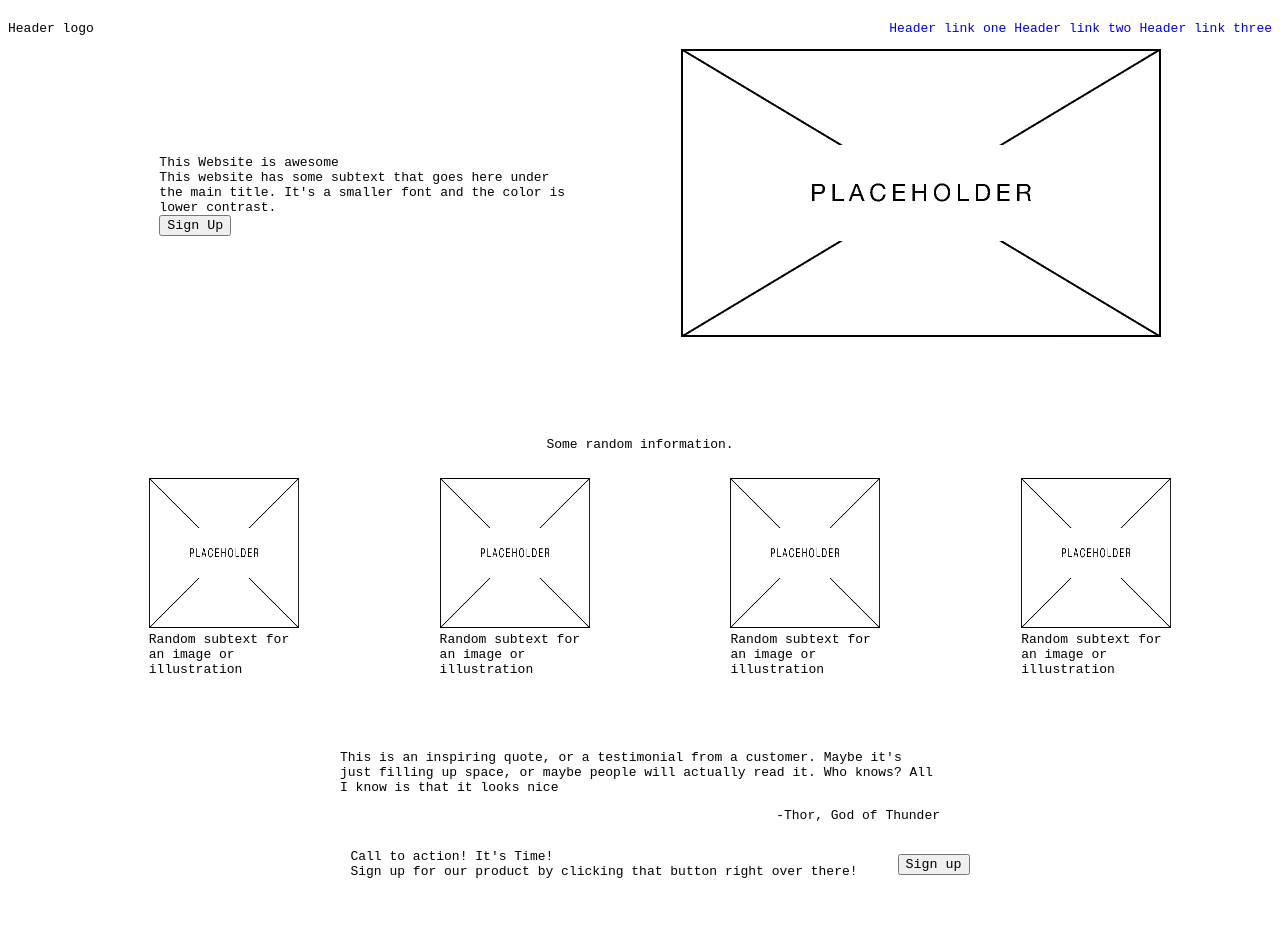
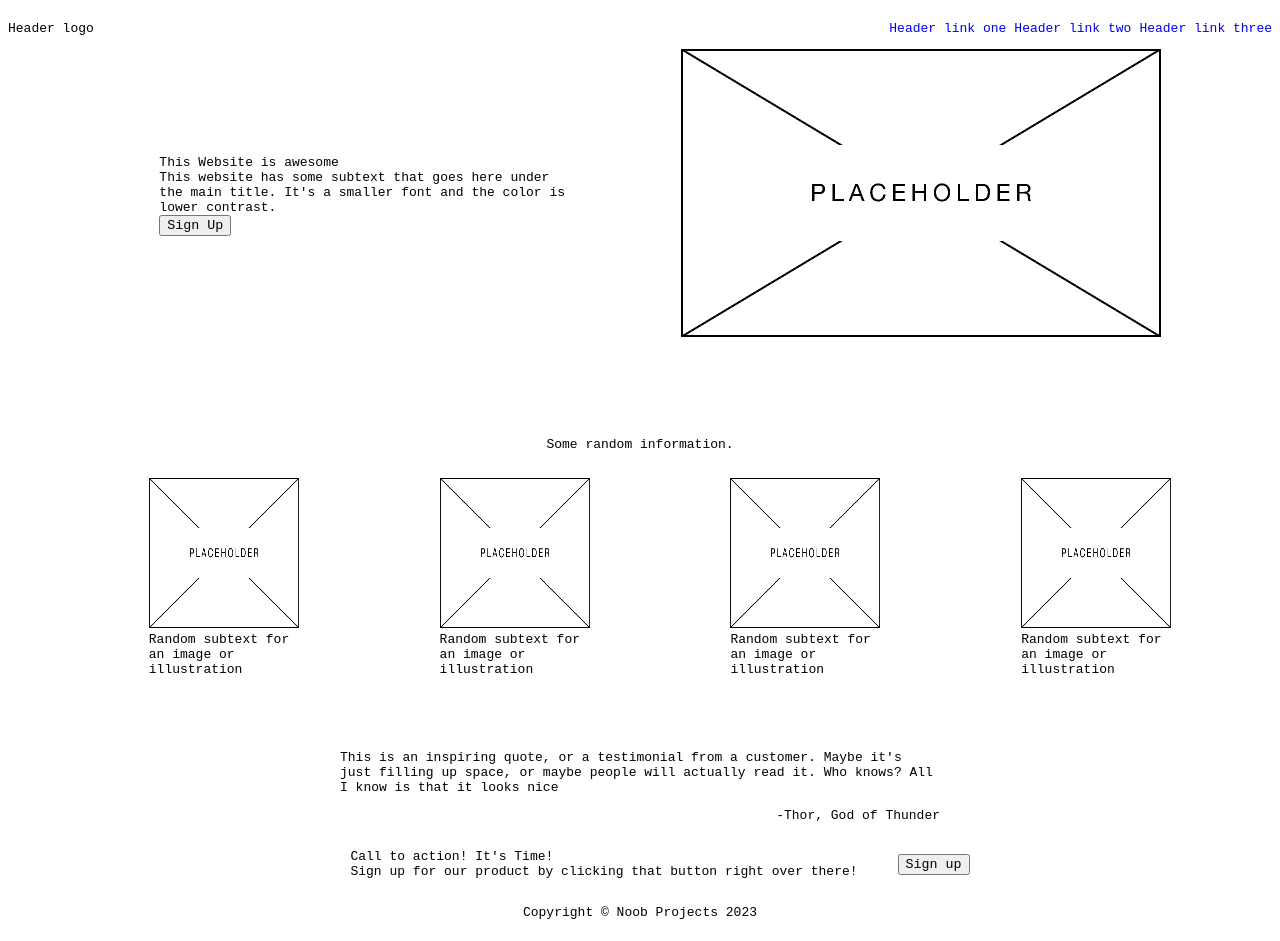
Before and after one commit to ricardo-hz/landing-page, a plain HTML site: page index.html in a window 1280 px wide. Before the commit the page ends 900 px from the top, so only its background shows below. Drawn offline with Linux system fonts and the light colour scheme.

Commit message:
Lay foundation for footer

```diff
--- a/index.html
+++ b/index.html
@@ -77,5 +77,9 @@
                 <button>Sign up</button>
             </ul>
         </div>
+
+        <div class="footer">
+            <p>Copyright © Noob Projects 2023</p>
+        </div>
     </body>
 <html>
--- a/styles.css
+++ b/styles.css
@@ -83,3 +83,9 @@ a{
     justify-content: center;
     align-items: center;
 }
+
+.footer{
+    display: flex;
+    align-items: center;
+    justify-content: center;
+}
```
